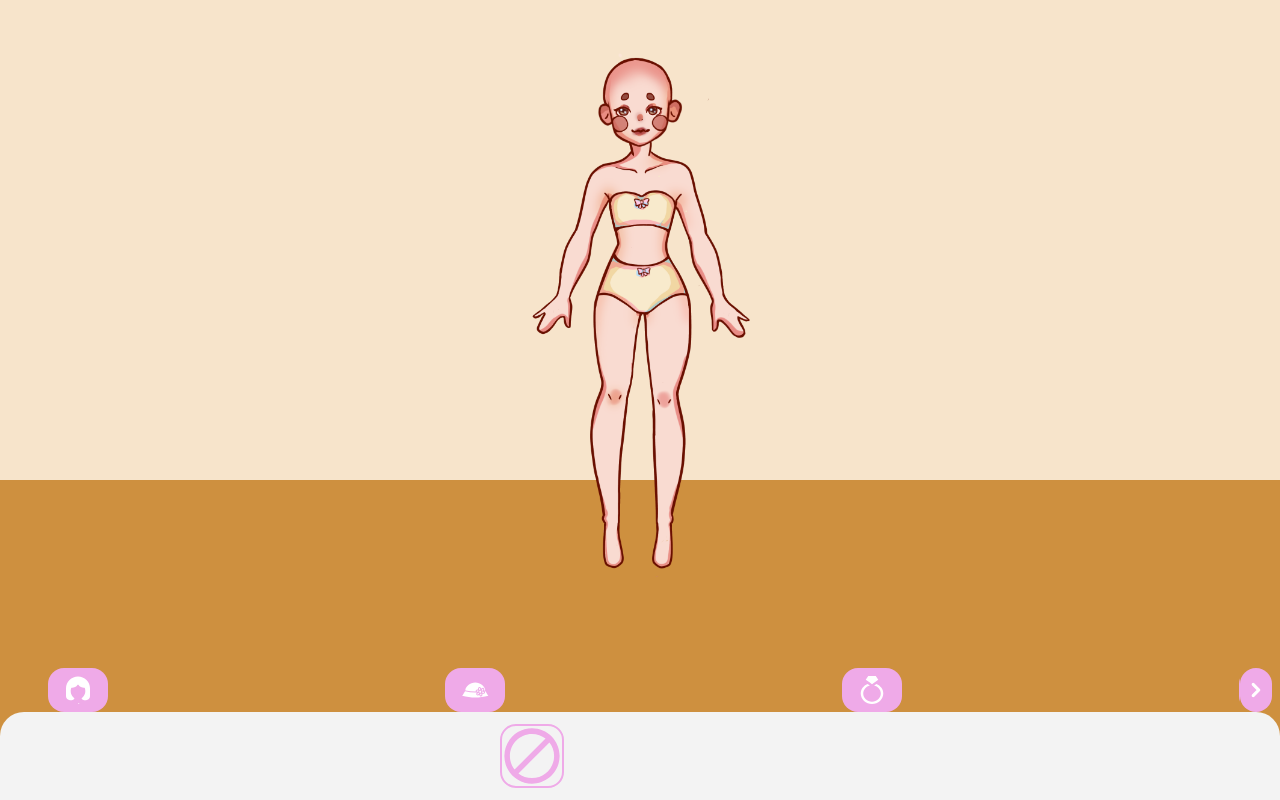
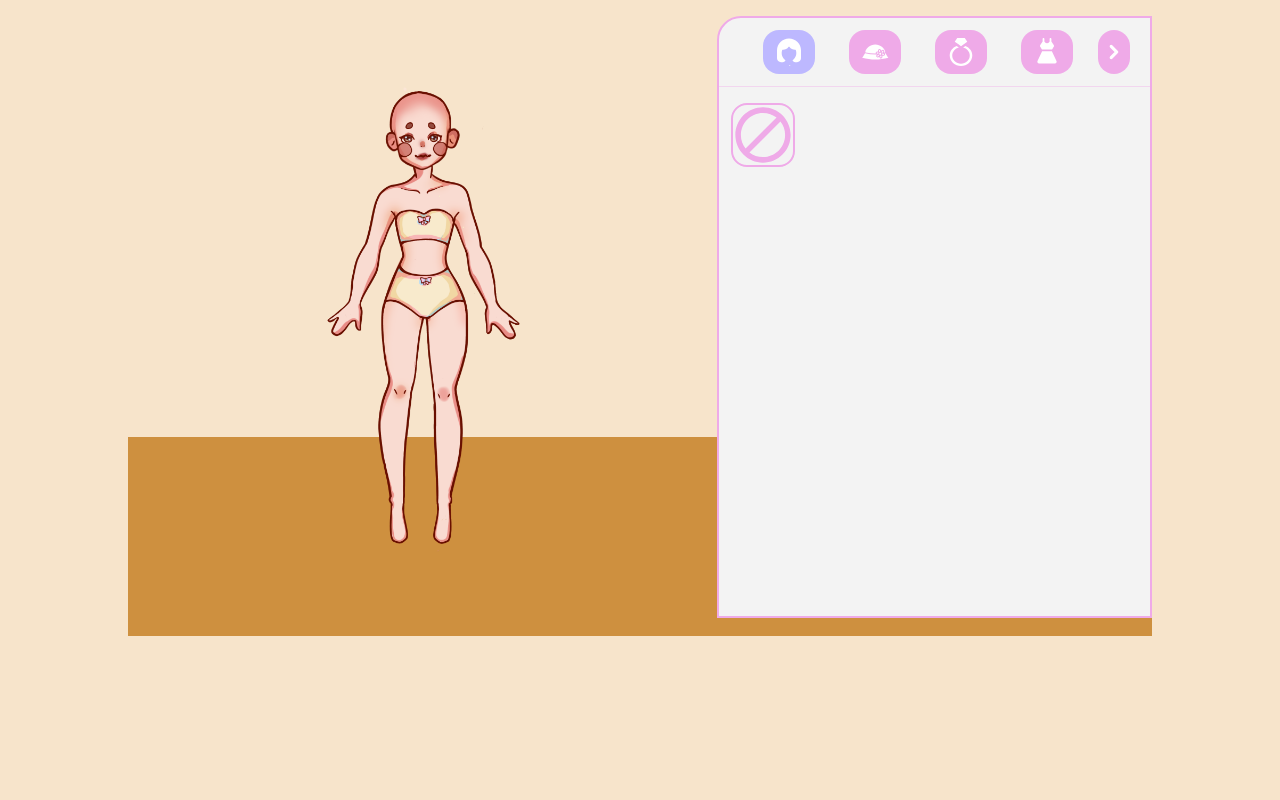
Before and after one commit to Gabriella-Aquino/Lokinho---dress-up-game, a React (Vite) app: page / in a window 1280 px wide. Built offline with nearby package versions, Linux system fonts and the light colour scheme.

Commit message:
fix: resolve conflites

```diff
--- a/src/App.tsx
+++ b/src/App.tsx
@@ -1,26 +1,43 @@
-import Tabs from "./components/Tabs";
-import Wardrobe from "./components/Wardrobe";
+import DesktopLayout from "./components/layouts/DesktopLayout";
+import MobileLayout from "./components/layouts/MobileLayout";
 import type { ICategory } from "./types/clothe";
-import Doll from "./components/doll";
-import TabsCol from "./components/Tabs/tabCol";
 import { useCloset } from "./hooks/useCloset";
+import { useMediaQuery } from "./hooks/useMediaQuery";
 
 function App() {
-  const { TABS, CLOTHES_BY_CATEGORY, activeTab, setActiveTab, layers, handleSelectClothing } = useCloset();
+  const {
+    TABS,
+    CLOTHES_BY_CATEGORY,
+    activeTab,
+    setActiveTab,
+    layers,
+    handleSelectClothing,
+  } = useCloset();
+  const activeItems = CLOTHES_BY_CATEGORY[activeTab.value as ICategory];
+  const isDesktop = useMediaQuery("(min-width: 768px)");
 
   return (
-    <div className="fixed inset-0 flex justify-center w-full h-full bg-background overflow-hidden">
-      <div className="absolute w-full left-0 bottom-0 h-80 bg-ground" />
-
-      <Doll layers={layers} />
-      <div className="absolute right-1 top-10 z-[1000]">
-        <TabsCol tabs={TABS} onTabClick={setActiveTab} activeTab={activeTab}/>
-      </div>
-      <div className="absolute bottom-0 left-0 w-full">
-        <Tabs tabs={TABS} />
-        <Wardrobe onClickClothing={handleSelectClothing} items={CLOTHES_BY_CATEGORY[activeTab.value as ICategory]} />
-      </div>
-    </div>
+    <main className="fixed inset-0 overflow-hidden bg-background">
+      {isDesktop ? (
+        <DesktopLayout
+          tabs={TABS}
+          activeTab={activeTab}
+          onTabClick={setActiveTab}
+          layers={layers}
+          items={activeItems}
+          onSelectClothing={handleSelectClothing}
+        />
+      ) : (
+        <MobileLayout
+          tabs={TABS}
+          activeTab={activeTab}
+          onTabClick={setActiveTab}
+          layers={layers}
+          items={activeItems}
+          onSelectClothing={handleSelectClothing}
+        />
+      )}
+    </main>
   );
 }
 
--- a/src/components/ClothCard/index.tsx
+++ b/src/components/ClothCard/index.tsx
@@ -12,20 +12,22 @@ interface ClothCardProps {
 
 function ClothCard({ item, shape = "square", onClick }: ClothCardProps) {
   return (
-    <div
+    <button
+      type="button"
       className={cn([
         "w-16 min-w-16 max-w-16 border-2 flex items-center justify-center border-primary rounded-2xl",
         Shape[shape],
         item.select && "border-4",
       ])}
       onClick={onClick}
+      aria-label={`Vestir ${item.name}`}
     >
       <img
         className="w-14 h-14 object-contain"
         src={item.imageToShow}
         alt={item.name}
       />
-    </div>
+    </button>
   );
 }
 
--- a/src/components/Tabs/index.tsx
+++ b/src/components/Tabs/index.tsx
@@ -1,53 +1,29 @@
-import React, { useRef } from "react";
+import { useRef } from "react";
 import Carousel, { type ResponsiveType } from "react-multi-carousel";
 import "react-multi-carousel/lib/styles.css";
 import { cn } from "../../lib/utils";
 import { IoIosArrowForward, IoIosArrowBack } from "react-icons/io";
+import type { ITab } from "../../types/tab";
 
 interface TabsProps {
-  tabs: { id: number; icon: string | React.ReactNode; value: string }[];
+  tabs: ITab[];
+  activeTab: ITab;
+  onTabClick: (tab: ITab) => void;
 }
 const responsive: ResponsiveType = {
-  superLargeDesktop: {
-    breakpoint: { max: 4000, min: 3000 },
-    items: 6,
-    slidesToSlide: 3,
-  },
-  largeDesktop: {
-    breakpoint: { max: 3000, min: 1920 },
-    items: 5,
-    slidesToSlide: 3,
-  },
   desktop: {
     breakpoint: { max: 1920, min: 1280 },
-    items: 4,
+    items: 5,
     slidesToSlide: 2,
   },
   smallDesktop: {
     breakpoint: { max: 1279, min: 1024 },
-    items: 3,
+    items: 4,
     slidesToSlide: 2,
   },
   tablet: {
     breakpoint: { max: 1023, min: 768 },
-    items: 3,
-    slidesToSlide: 1,
-  },
-  // por fazer: de tablet pra cima controlar pq o carousel vai pra cima, talvez nem seja preciso todos os breakpoints aqui
-
-  smallTablet: {
-    breakpoint: { max: 767, min: 600 },
     items: 4,
-    slidesToSlide: 1,
-  },
-  mobile: {
-    breakpoint: { max: 599, min: 375 },
-    items: 4,
-    slidesToSlide: 1,
-  },
-  smallMobile: {
-    breakpoint: { max: 374, min: 0 },
-    items: 3,
     slidesToSlide: 1,
   },
 };
@@ -105,11 +81,11 @@ const CustomRightArrow = ({ onClick, className }: ArrowProps) => (
   </button>
 );
 
-function Tabs({ tabs }: TabsProps) {
+function Tabs({ tabs, activeTab, onTabClick }: TabsProps) {
   const carouselRef = useRef<Carousel>(null);
 
   return (
-    <div className="relative w-full hidden md:block">
+    <div className="relative w-full">
       <Carousel
         ref={carouselRef}
         responsive={responsive}
@@ -118,23 +94,18 @@ function Tabs({ tabs }: TabsProps) {
         renderButtonGroupOutside
         swipeable
         draggable
-        className="mx-10 ml-12"
+        className="mx-8"
       >
         {tabs.map((tab) => (
           <div
             key={tab.id}
-            className="relative z-50 py-2 px-4 rounded-2xl bg-primary w-min cursor-pointer flex hover:bg-accent"
-            onClick={() => {console.log(tab.id)}}
+            className={cn(
+              "relative z-50 flex w-min cursor-pointer rounded-2xl px-3 py-2 transition-colors",
+              tab.id === activeTab.id ? "bg-accent" : "bg-primary hover:bg-accent"
+            )}
+            onClick={() => onTabClick(tab)}
           >
-            {typeof tab.icon === "string" ? (
-              <img
-                src={tab.icon}
-                alt={tab.value}
-                className="w-[30px] h-[30px]"
-              />
-            ) : (
-              tab.icon
-            )}
+            {tab.icon}
           </div>
         ))}
       </Carousel>
--- a/src/components/Tabs/tabCol.tsx
+++ b/src/components/Tabs/tabCol.tsx
@@ -1,4 +1,4 @@
-import React, { useState } from "react";
+import { useState } from "react";
 import { cn } from "../../lib/utils";
 import { IoIosArrowUp, IoIosArrowDown } from "react-icons/io";
 import type { ITab } from "../../types/tab";
--- a/src/components/Wardrobe/index.tsx
+++ b/src/components/Wardrobe/index.tsx
@@ -1,69 +1,26 @@
-import React from "react";
 import type { IClothing } from "../../types/clothe";
 import ClothCard from "../ClothCard";
-import Carousel, { type ResponsiveType } from "react-multi-carousel";
-import "react-multi-carousel/lib/styles.css";
 
 interface WardrobeProps {
   items: IClothing[];
   onClickClothing: (clothing: IClothing) => void;
 }
 
-const responsive: ResponsiveType = {
-  superLargeDesktop: {
-    breakpoint: { max: 4000, min: 3000 },
-    items: 6,
-    slidesToSlide: 3,
-  },
-  largeDesktop: {
-    breakpoint: { max: 3000, min: 1920 },
-    items: 5,
-    slidesToSlide: 3,
-  },
-  desktop: {
-    breakpoint: { max: 1920, min: 1280 },
-    items: 4,
-    slidesToSlide: 2,
-  },
-  smallDesktop: {
-    breakpoint: { max: 1279, min: 1024 },
-    items: 3,
-    slidesToSlide: 2,
-  },
-  tablet: {
-    breakpoint: { max: 1023, min: 768 },
-    items: 3,
-    slidesToSlide: 1,
-  },
-  // por fazer: de tablet pra cima controlar pq o carousel vai pra cima, talvez nem seja preciso todos os breakpoints aqui
-
-  smallTablet: {
-    breakpoint: { max: 767, min: 600 },
-    items: 4,
-    slidesToSlide: 1,
-  },
-  mobile: {
-    breakpoint: { max: 599, min: 375 },
-    items: 4,
-    slidesToSlide: 1,
-  },
-  smallMobile: {
-    breakpoint: { max: 374, min: 0 },
-    items: 3,
-    slidesToSlide: 1,
-  },
-};
 
 function Wardrobe({ items, onClickClothing }: WardrobeProps) {
   if (!items) {
-    return;
+    return null;
   }
 
   return (
-    <div className="flex w-full p-3 justify-center rounded-tl-3xl rounded-tr-3xl bg-[#F3F3F3] max-h-36 overflow-y-auto">
-      <div className="grid grid-cols-4 gap-2">
+    <div className="flex w-full justify-center overflow-y-auto rounded-tl-3xl rounded-tr-3xl bg-[#F3F3F3] p-3 max-h-36 md:h-full md:max-h-none md:justify-start md:rounded-none md:p-0">
+      <div className="grid h-min grid-cols-4 gap-2 md:w-full md:grid-cols-3 md:gap-3">
         {items.map((item) => (
-          <ClothCard item={item} key={item.id} onClick={() => onClickClothing(item)}/>
+          <ClothCard
+            item={item}
+            key={item.id}
+            onClick={() => onClickClothing(item)}
+          />
         ))}
       </div>
     </div>
--- a/src/components/doll/index.tsx
+++ b/src/components/doll/index.tsx
@@ -1,4 +1,3 @@
-import React from "react";
 import type { ICategory, IClothing } from "../../types/clothe";
 import { CLOTHES_ORDER } from "../../clothesOrder";
 import { cn } from "../../lib/utils";
@@ -9,7 +8,7 @@ interface DollProps {
 
 function Doll({ layers }: DollProps) {
   return (
-    <div className="relative aspect-[3/4] h-[77vh]">
+    <div className="relative aspect-[3/4] h-[58vh] max-h-[520px] md:h-full md:max-h-none">
       <div className="absolute top-0 left-0 w-full h-full ">
         <img src="/assets/doll.png" alt="boneca" className="w-full h-auto" />
         {Object.entries(layers).map(([category, clothe]) => {
--- /dev/null
+++ b/src/components/layouts/DesktopLayout.tsx
@@ -0,0 +1,35 @@
+import Tabs from "../Tabs";
+import Wardrobe from "../Wardrobe";
+import Doll from "../doll";
+import type { ClosetLayoutProps } from "./types";
+
+function DesktopLayout({
+  tabs,
+  activeTab,
+  onTabClick,
+  layers,
+  items,
+  onSelectClothing,
+}: ClosetLayoutProps) {
+  return (
+    <section className="relative mx-auto mt-4 grid h-[78vh] max-h-[620px] min-h-[520px] w-[92vw] max-w-5xl grid-cols-[1.15fr_0.85fr] items-stretch border-b-[18px] border-ground">
+      <div className="absolute inset-y-0 left-0 w-[57.5%] bg-background" />
+      <div className="absolute bottom-0 left-0 h-[30%] w-[57.5%] bg-ground" />
+
+      <div className="relative z-10 flex h-full justify-center px-8 pb-8 pt-6">
+        <Doll layers={layers} />
+      </div>
+
+      <aside className="flex h-full min-h-0 flex-col overflow-hidden rounded-tl-3xl border-2 border-primary bg-[#F3F3F3]">
+        <div className="border-b border-primary/40 px-3 py-3">
+          <Tabs tabs={tabs} activeTab={activeTab} onTabClick={onTabClick} />
+        </div>
+        <div className="min-h-0 flex-1 p-3 pt-4">
+          <Wardrobe onClickClothing={onSelectClothing} items={items} />
+        </div>
+      </aside>
+    </section>
+  );
+}
+
+export default DesktopLayout;
--- /dev/null
+++ b/src/components/layouts/MobileLayout.tsx
@@ -0,0 +1,35 @@
+import Wardrobe from "../Wardrobe";
+import Doll from "../doll";
+import TabsCol from "../Tabs/tabCol";
+import type { ClosetLayoutProps } from "./types";
+
+function MobileLayout({
+  tabs,
+  activeTab,
+  onTabClick,
+  layers,
+  items,
+  onSelectClothing,
+}: ClosetLayoutProps) {
+  return (
+    <>
+      <div className="absolute bottom-0 left-0 h-80 w-full bg-ground" />
+
+      <section className="relative flex h-full w-full justify-center">
+        <div className="relative z-10 flex h-full w-full justify-center">
+          <Doll layers={layers} />
+        </div>
+      </section>
+
+      <div className="absolute right-1 top-10 z-[1000]">
+        <TabsCol tabs={tabs} onTabClick={onTabClick} activeTab={activeTab} />
+      </div>
+
+      <div className="absolute bottom-0 left-0 z-20 w-full">
+        <Wardrobe onClickClothing={onSelectClothing} items={items} />
+      </div>
+    </>
+  );
+}
+
+export default MobileLayout;
--- /dev/null
+++ b/src/components/layouts/types.ts
@@ -0,0 +1,14 @@
+import type { ICategory } from "../../types/clothe";
+import type { ITab } from "../../types/tab";
+import type { useCloset } from "../../hooks/useCloset";
+
+type ClosetState = ReturnType<typeof useCloset>;
+
+export interface ClosetLayoutProps {
+  tabs: ITab[];
+  activeTab: ITab;
+  onTabClick: ClosetState["setActiveTab"];
+  layers: ClosetState["layers"];
+  items: ClosetState["CLOTHES_BY_CATEGORY"][ICategory];
+  onSelectClothing: ClosetState["handleSelectClothing"];
+}
--- a/src/hooks/useCloset.tsx
+++ b/src/hooks/useCloset.tsx
@@ -1,4 +1,4 @@
-import React, { useEffect, useState } from "react";
+import { useEffect, useState } from "react";
 import {
   bottom,
   coat,
--- /dev/null
+++ b/src/hooks/useMediaQuery.ts
@@ -0,0 +1,27 @@
+import { useSyncExternalStore } from "react";
+
+function subscribe(query: string, onStoreChange: () => void) {
+  const mediaQuery = window.matchMedia(query);
+
+  mediaQuery.addEventListener("change", onStoreChange);
+
+  return () => {
+    mediaQuery.removeEventListener("change", onStoreChange);
+  };
+}
+
+function getSnapshot(query: string) {
+  return window.matchMedia(query).matches;
+}
+
+function getServerSnapshot() {
+  return false;
+}
+
+export function useMediaQuery(query: string) {
+  return useSyncExternalStore(
+    (onStoreChange) => subscribe(query, onStoreChange),
+    () => getSnapshot(query),
+    getServerSnapshot
+  );
+}
```
